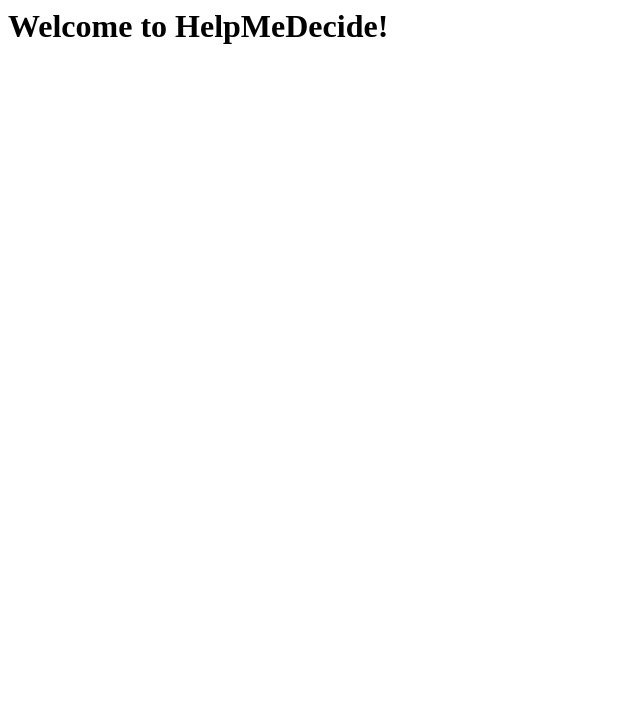
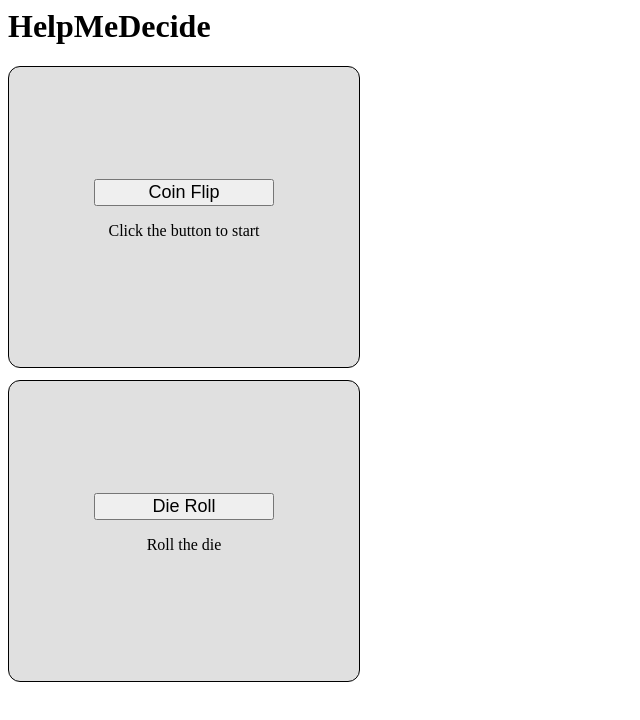
Before and after one commit to elijahk2/helpmedecide, a plain HTML site: page index.html in a window 1280 px wide. Shown: the whole page, without its empty margins (0-640 px from the left). Drawn offline with Linux system fonts and the light colour scheme.

Commit message:
made the coin flip and dice roll

```diff
--- a/index.html
+++ b/index.html
@@ -1,8 +1,19 @@
 <html>
   <head>
-
+    <link rel="stylesheet" href="style.css">
   </head>
+  <script src="script.js" defer></script>
   <body>
-    <h1>Welcome to HelpMeDecide!</h1>
+    <h1>HelpMeDecide</h1>
+    <div class="box-container">
+      <div class="box coin-flip">
+        <button id="flip-button">Coin Flip</button>
+        <p id="result">Click the button to start</p>
+      </div>
+      <div class="box">
+        <button id="dice-button">Die Roll</button>
+        <p id="dice-result">Roll the die</p>
+      </div>
+    </div>
   </body>
 </html>
--- /dev/null
+++ b/script.js
@@ -0,0 +1,17 @@
+// Coin flip button code
+const flip_button = document.getElementById("flip-button");
+const flip_result = document.getElementById("result");
+
+flip_button.addEventListener("click", () => {
+const coin = Math.random() < 0.5 ? "Heads" : "Tails";
+result.textContent = coin;
+});
+
+// Coin flip button code
+const dice_button = document.getElementById("dice-button");
+const dice_result = document.getElementById("dice-result");
+
+dice_button.addEventListener("click", () => {
+const roll = Math.floor(Math.random() * 6) + 1;
+dice_result.textContent = roll;
+});
--- /dev/null
+++ b/style.css
@@ -0,0 +1,36 @@
+.box-container {
+  display: flex;
+  flex-direction: column;
+  gap: 12px;
+}
+
+.box {
+  width: 350px;
+  height: 300px;
+  background: #e0e0e0;
+  border-radius: 12px;
+  border: 1px solid black;
+  display: flex;
+  flex-direction: column;
+  justify-content: center;
+  align-items: center;
+}
+
+.coin-flip {
+  top: 75;
+  left: 0;
+}
+
+#flip-button {
+    width: 180px;
+    font-size: 18px;
+    box-sizing: border-box;
+    text-align: center;
+}
+
+#dice-button {
+    width: 180px;
+    font-size: 18px;
+    box-sizing: border-box;
+    text-align: center;
+}
```
